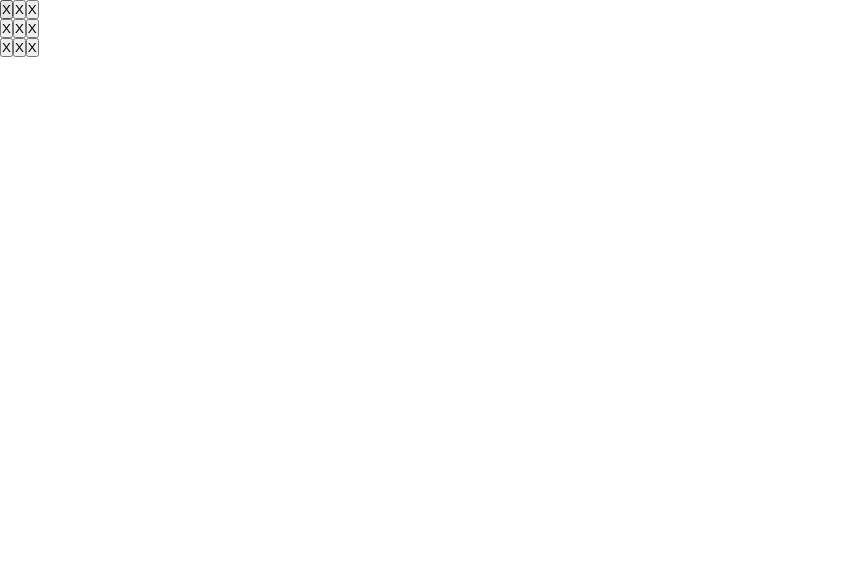
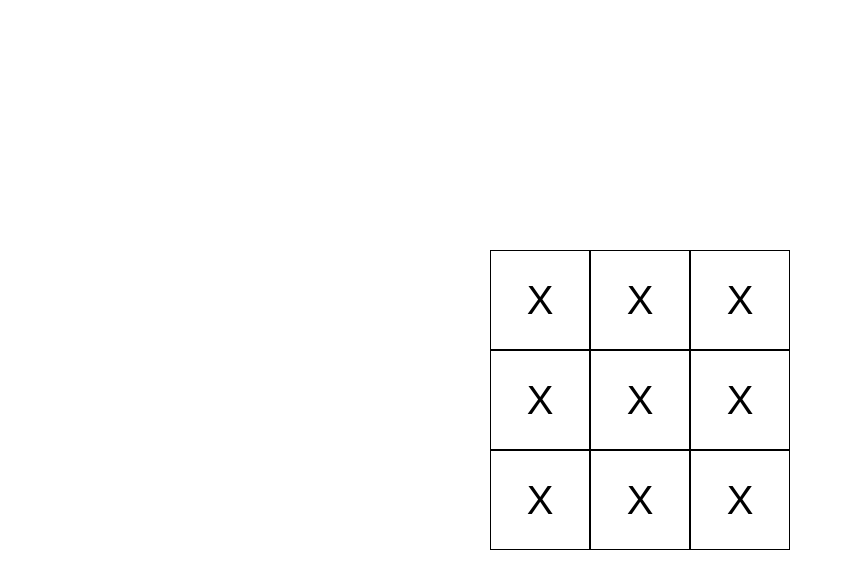
Before and after one commit to NatGlass/tic-tac-toe, a React (Vite) app: page / in a window 1280 px wide. Shown: the top 588 px of the page, without its empty margins (0-853 px from the left). Built offline with nearby package versions, Linux system fonts and the light colour scheme.

Commit message:
basic styling

```diff
--- a/src/index.css
+++ b/src/index.css
@@ -5,5 +5,24 @@
 }
 
 body {
-  height: 100%;
+  min-height: 100vh;
+  display: flex;
+  justify-content: center;
+  align-items: center;
 }
+
+.board {
+  width: 300px;
+  height: 300px;
+  display: grid;
+  grid-template-columns: repeat(3, 100px);
+  gap: 0;
+}
+
+.square {
+  width: 100px;
+  height: 100px;
+  border: 1px solid black;
+  background-color: white;
+  font-size: 40px;
+}
```
